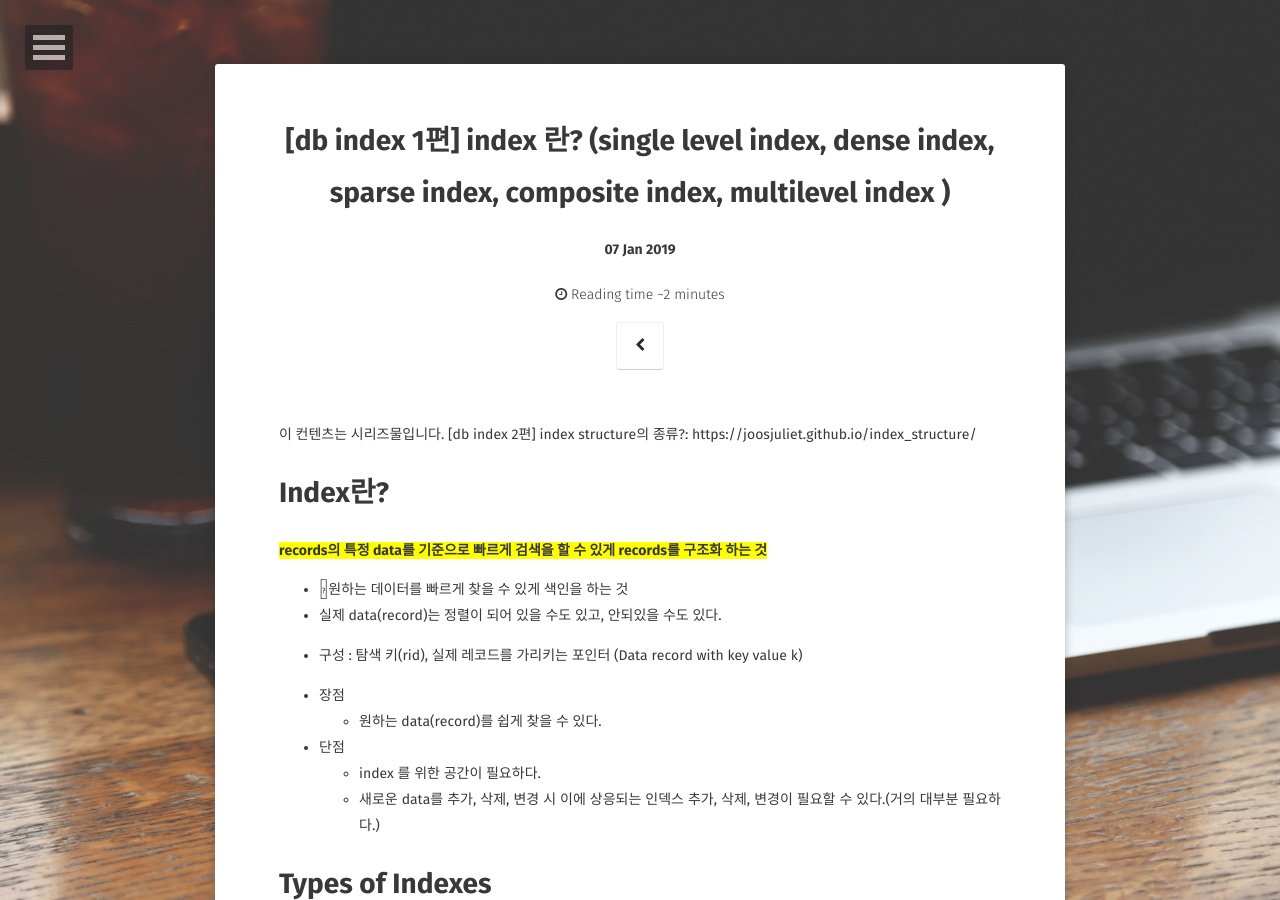
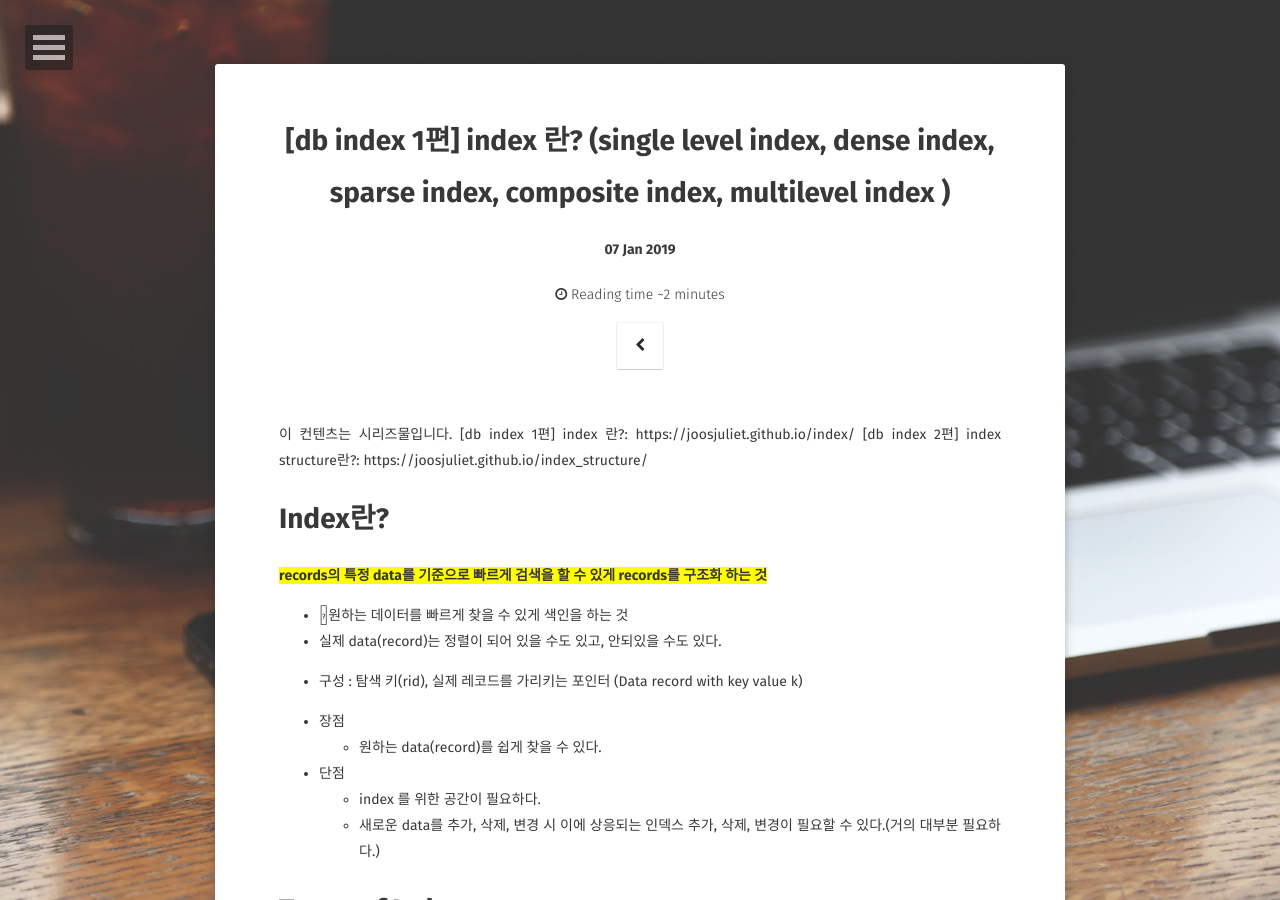
Before and after one commit to JoosJuliet/joosjuliet.github.io, a Jekyll site: the page built from _posts/2019-01-07-index.md, in a window 1280 px wide and 900 px high. Built offline with Jekyll 4.4.1, drawn with Linux system fonts in a browser that asks for light colours; some web fonts are replaced.

Commit message:
update url

```diff
--- a/_posts/2019-01-07-index.md
+++ b/_posts/2019-01-07-index.md
@@ -8,7 +8,8 @@ comments: true
 ---
 
 이 컨텐츠는 시리즈물입니다.
-[db index 2편] index structure의 종류?: https://joosjuliet.github.io/index_structure/
+[db index 1편] index 란?: https://joosjuliet.github.io/index/
+[db index 2편] index structure란?: https://joosjuliet.github.io/index_structure/
 
 # Index란?
 <span style="background-color:yellow"><b>records의 특정 data를 기준으로 빠르게 검색을 할 수 있게 records를 구조화 하는 것</b></span>
```
